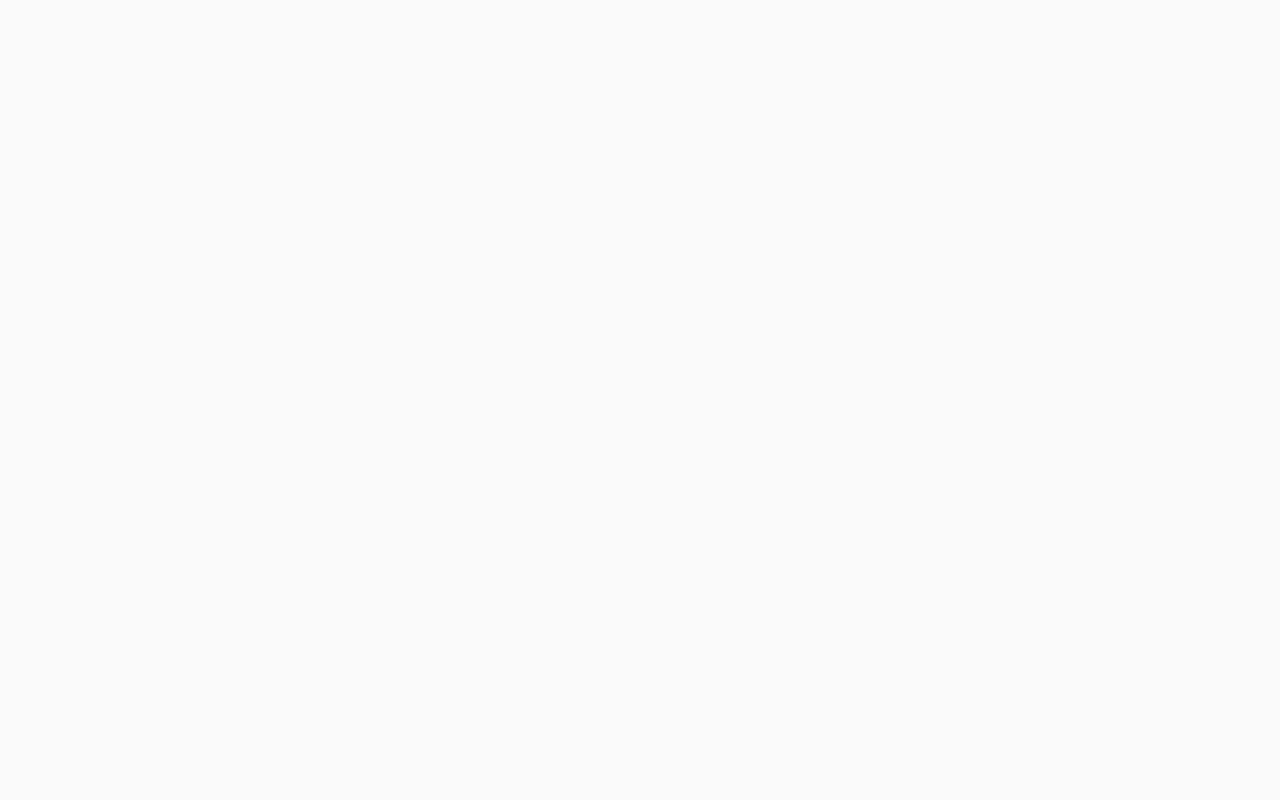
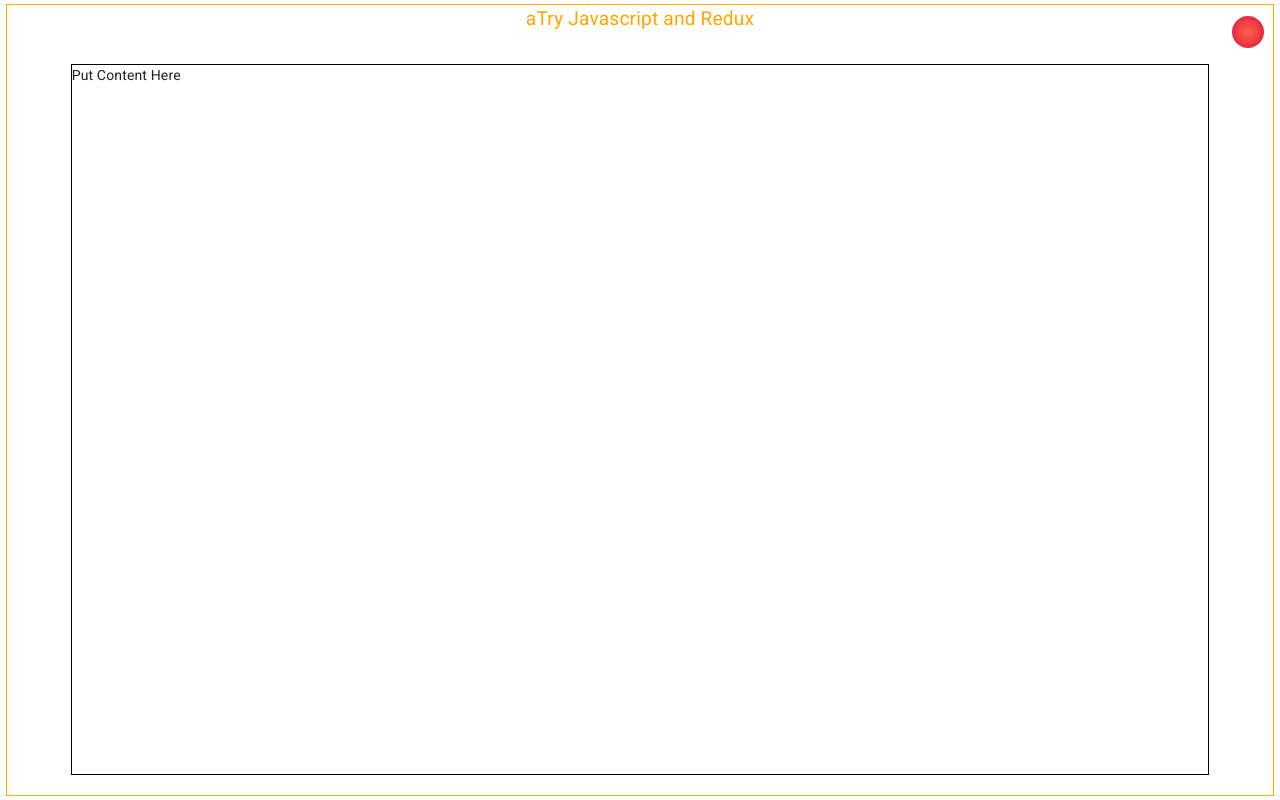
Before and after one commit to bbrous/chitabit, a React (Create React App) app: page /Try in a window 1280 px wide. Built offline with nearby package versions, Linux system fonts and the light colour scheme.

Commit message:
created sand box

```diff
--- a/src/app/App.jsx
+++ b/src/app/App.jsx
@@ -12,7 +12,7 @@ import theme from '../styles/Theme'
 
 import Landing from '../pages/public/Landing'
 import Home from '../pages/private/Main'
-
+import Try from '../pages/sandBox/aTry'
 
 // import Features from '../pages/public/Features'
 // import Plans from '../pages/public/Plans'
@@ -54,6 +54,7 @@ class App extends Component {
 <Fragment>
 
                 <Route   path ={`${process.env.PUBLIC_URL}/main`}   component = {Home} />
+                <Route   path ={`${process.env.PUBLIC_URL}/try`}   component = {Try} />
                 {/* <Route   path ={`${process.env.PUBLIC_URL}/TwoParty`}   component = {TwoParty} />
                 <Route   path ={`${process.env.PUBLIC_URL}/Personal`}   component = {Personal} />
                 <Route   path ={`${process.env.PUBLIC_URL}/Work`}   component = {Work} />   */}
--- a/src/pages/public/Landing.jsx
+++ b/src/pages/public/Landing.jsx
@@ -1,5 +1,6 @@
 import React from 'react'
 import {darkGrey} from '../../styles/colors'
+import {NavLink, withRouter, useLocation} from 'react-router-dom'
 
 import { styled} from '@material-ui/core/styles'
 import Logo from '../../images/logoChitabit.svg'
@@ -51,6 +52,22 @@ const LogoStyle= styled('img')({
 
 })
 
+const TryIt= styled(NavLink)({
+  display: 'block',
+  position: 'absolute',
+  top: '1rem',
+  right: '1rem',
+
+  height: '2rem',
+  width: '2rem',
+  backgroundImage: 'radial-gradient(#FF6347, #DC143C)',
+  borderRadius: '50px',
+
+  '&:hover': {
+    backgroundImage: 'radial-gradient(#FF6347, orange)',
+  }
+
+})
 
 // ================================
 
@@ -58,6 +75,7 @@ const Landing = () => {
   return (
     <BodyWrapper>
       <ContentWrapper>
+        <TryIt to="/Try">  </TryIt>
         <LogoWrapper>
         <LogoStyle src= {Logo}   alt="Chit Git Logo" />
 
--- /dev/null
+++ b/src/pages/sandBox/aTry.jsx
@@ -0,0 +1,89 @@
+import React from 'react'
+
+import {NavLink, withRouter, useLocation} from 'react-router-dom'
+import { styled} from '@material-ui/core/styles'
+
+
+const BodyWrapper= styled('div')({
+  display: 'flex',
+  justifyContent: 'center',
+  alignItems: 'center',
+
+  backgroundColor: 'white',
+  width: '100vw',
+  height: '100vh',
+
+})
+
+const Wrapper= styled('div')({
+  display: 'flex',
+  flexDirection: 'column',
+  justifyContent: 'flex-start',
+  alignItems: 'center',
+
+  backgroundColor: 'white',
+  width: '99vw',
+  height: '99vh',
+  border: '1px solid orange'
+})
+
+const TryIt= styled(NavLink)({
+  display: 'block',
+  position: 'absolute',
+  top: '1rem',
+  right: '1rem',
+
+  height: '2rem',
+  width: '2rem',
+  backgroundImage: 'radial-gradient(#FF6347, #DC143C)',
+  borderRadius: '50px',
+
+  '&:hover': {
+    backgroundImage: 'radial-gradient(#FF6347, orange)',
+  }
+
+})
+
+const PageHeader= styled('div')({
+  fontSize: '1.2rem',
+  color: 'orange',
+  marginBottom: '2rem',
+})
+
+const ContentArea = styled('div')({
+  display: 'block',
+  width: '90%',
+  height: '90%',
+  border: '1px solid black'
+})
+
+
+// ============================
+
+export const aTry = () => {
+  return (
+    <BodyWrapper>
+      <Wrapper>
+        <TryIt to="/">  </TryIt>
+        <PageHeader> aTry Javascript and Redux  </PageHeader>
+
+        <ContentArea>
+
+
+
+          Put Content Here
+
+
+
+
+
+
+
+        </ContentArea>
+      </Wrapper>
+    </BodyWrapper>
+
+  )
+}
+
+export default aTry
```
